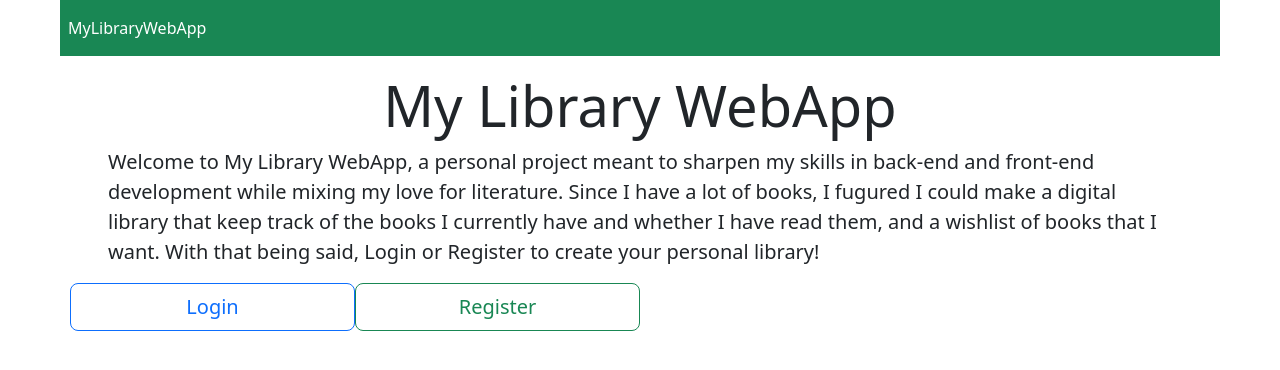
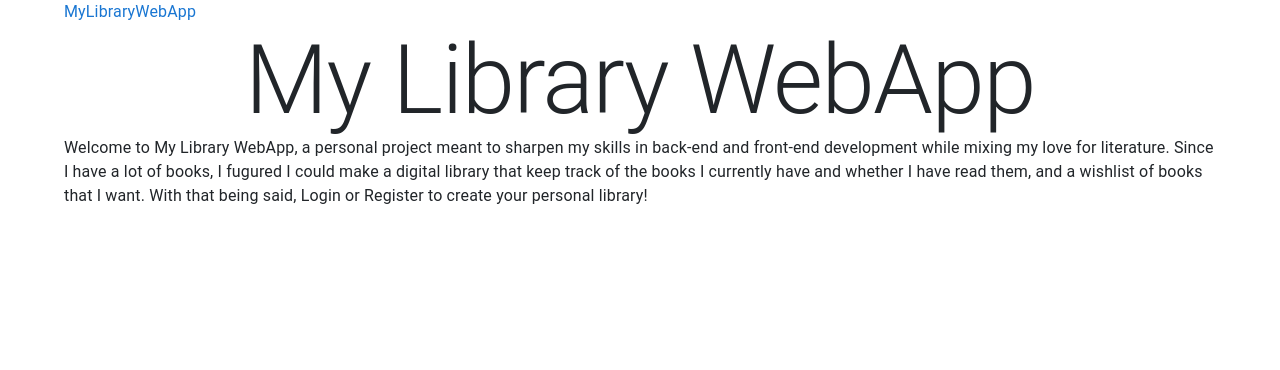
Before and after one commit to Orion2323/full_stack_project, a React (Create React App) app in the folder frontend/: page / in a window 1280 px wide. Shown: the top 370 px of the page. Built offline with nearby package versions, Linux system fonts and the light colour scheme; the HTML template or start-up script is replaced by a standard one.

Commit message:
Connected Login page apis to backend/frontend

```diff
--- a/frontend/src/pages/LandingPage.jsx
+++ b/frontend/src/pages/LandingPage.jsx
@@ -1,45 +1,29 @@
 import React, { useState, useEffect, useContext } from 'react';
-import { Link, useNavigate } from 'react-router-dom';
+import { useNavigate } from 'react-router-dom';
+
+import { Component, Breadcrumbs, Typography, Link } from '@mui/material';
 
 import { LogIn } from 'react-feather'
+import { Container } from '@mui/material';
 
 export const LandingPage = () => {
     const navigate = useNavigate();
 
     return <>
-         <div className="container-fluid">
-            <nav className="navbar navbar-expand-lg mx-5 py-3 p-2 mb-3 bg-success" aria-label="breadcrumb">
-                <a className="text-decoration-none text-white" href='/'> MyLibraryWebApp</a>
-            </nav>
+        <Container>
+            <Breadcrumbs separator='>' color='primary' aria-label='breadcrumb' flexDirection='column'>
+                <Link underline='hover' href='/'> MyLibraryWebApp</Link>
+            </Breadcrumbs>
+        </Container>
 
-            <div className="jumbotron-fluid mx-5 px-5" >
-                <h1 className="display-4 text-center"> My Library WebApp </h1>
-                <p className="lead"> Welcome to My Library WebApp, a personal project meant to sharpen my skills in back-end and front-end
-                                     development while mixing my love for literature. Since I have a lot of books, I fugured I could make a digital
-                                     library that keep track of the books I currently have and whether I have read them, and a wishlist of books
-                                     that I want. With that being said, Login or Register to create your personal library!
-                </p>
-            </div>
-
-            <div className="container text-center">
-                <div className="row"></div>
-                <div className='row'>
-                    <button
-                        type="button"
-                        className="btn btn-outline-primary btn-lg col-3"
-                        onClick={() => navigate("/login")}>
-                        Login
-                    </button>
-
-                    <button
-                        type="button"
-                        className="btn btn-outline-success btn-lg col-3"
-                        onClick={() => navigate("/register")}>
-                        Register
-                    </button>
-
-                </div>
-            </div>
-        </div>
+        <Container>
+            <Typography alignItems='center' justifyContent='center' display='flex' variant='h1'> My Library WebApp </Typography>
+            <Typography classes='lead'>
+                Welcome to My Library WebApp, a personal project meant to sharpen my skills in back-end and front-end
+                development while mixing my love for literature. Since I have a lot of books, I fugured I could make a digital
+                library that keep track of the books I currently have and whether I have read them, and a wishlist of books
+                that I want. With that being said, Login or Register to create your personal library!
+            </Typography>
+        </Container>
     </>;
 }
--- a/frontend/src/pages/RegisterPage.jsx
+++ b/frontend/src/pages/RegisterPage.jsx
@@ -1,6 +1,5 @@
 import React, { useState, useEffect, useContext, FormEvent} from 'react';
 import { Link, useNavigate } from 'react-router-dom';
-
 import { Box, Button, Container, FormHelperText, TextField, Typography, } from '@mui/material';
 import { LoadingButton } from '@mui/lab';
 
@@ -22,8 +21,8 @@ export const RegisterPage = () => {
         // call register API
         UserAPI.createUser(firstName, lastName, email, password).then(
             () => {
-                //navigate("/")
-                //window.location.reload();
+                navigate("/")
+                window.location.reload();
             },
             (error) => {
                 const reMessage = (error.response && error.response.data && error.response.data.message) || error.message || error.toString();
```
Also changed, not shown: 2 other files (tests, documents, lock files or other folders).
